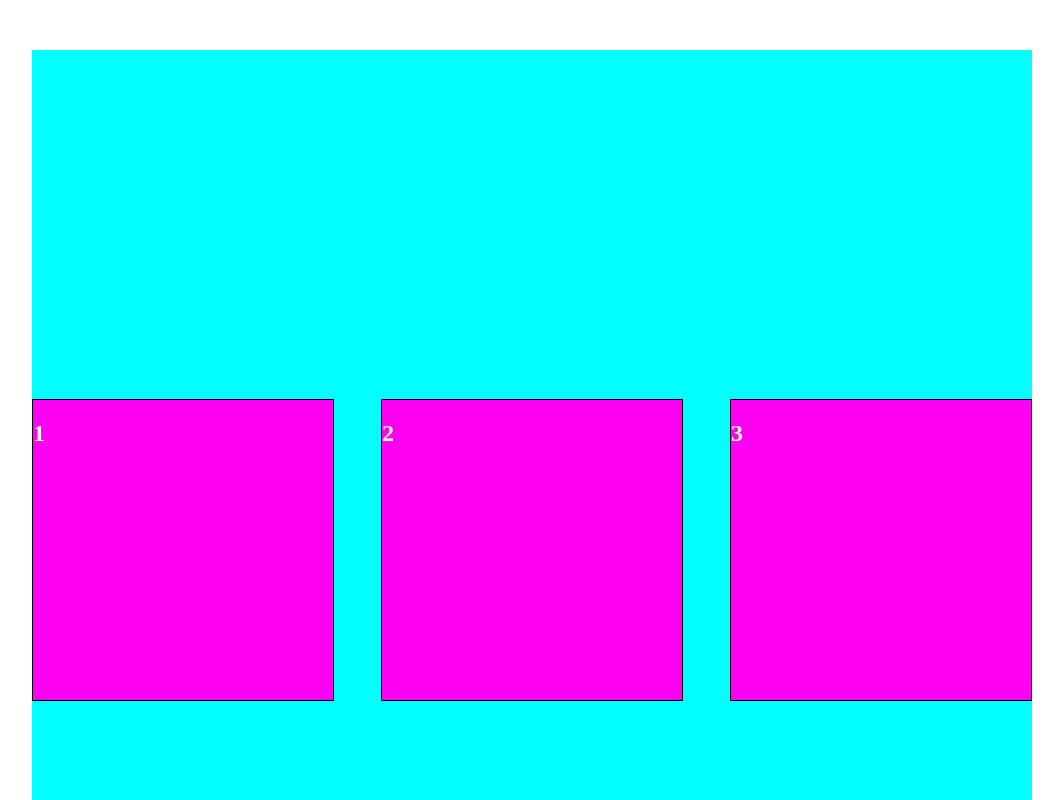
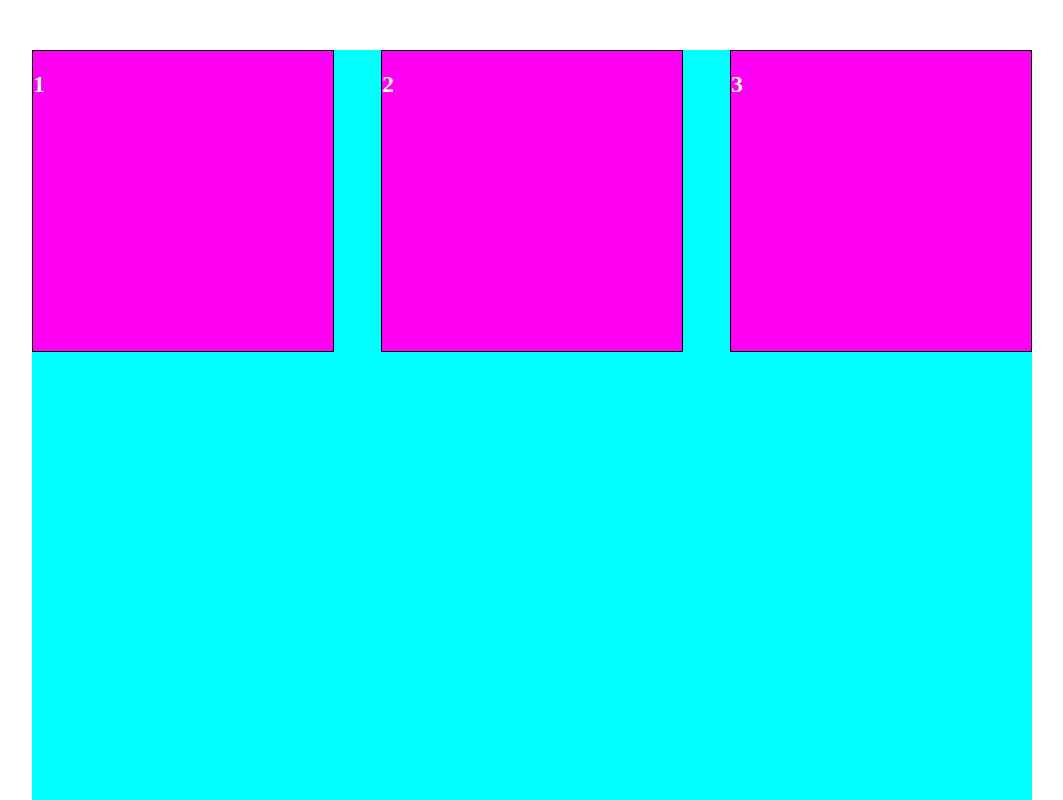
Before and after one commit to DataScientistDave/flexbox-crash-course, a plain HTML site: page index.html in a window 1280 px wide. Shown: the top 800 px of the page, without its empty margins (108-1171 px from the left). Drawn offline with Linux system fonts and the light colour scheme.

Commit message:
learnt about align-self

```diff
--- a/index.css
+++ b/index.css
@@ -15,7 +15,7 @@
     /* justify-content: center; */
     /* align items does everything in vertical axis */
     /* align-items: flex-end; */
-    align-items:center;
+    /* align-items:center; */
 }
 
 .children {
@@ -33,14 +33,17 @@
 /* Because the parent is display felx, you can specify the order of the children */
 /* Another cool property is flex-grow. Change the width and height of the children 100. Then define flex-grow in each of the childs */
 /* Flex grow 1 means for each of them means that they will each take equal width to fill the span of the parent. Play around with the flex-grow value and one becomes bigger than the others */
+/* can align the children specifically as well */
 /* .child1{
     order: 1;
     flex-grow: 1;
+    align-self: flex-end;
 }
 
 .child2{
     order: 2;
     flex-grow: 5;
+    align-self: center;
 }
 
 .child3{
```
